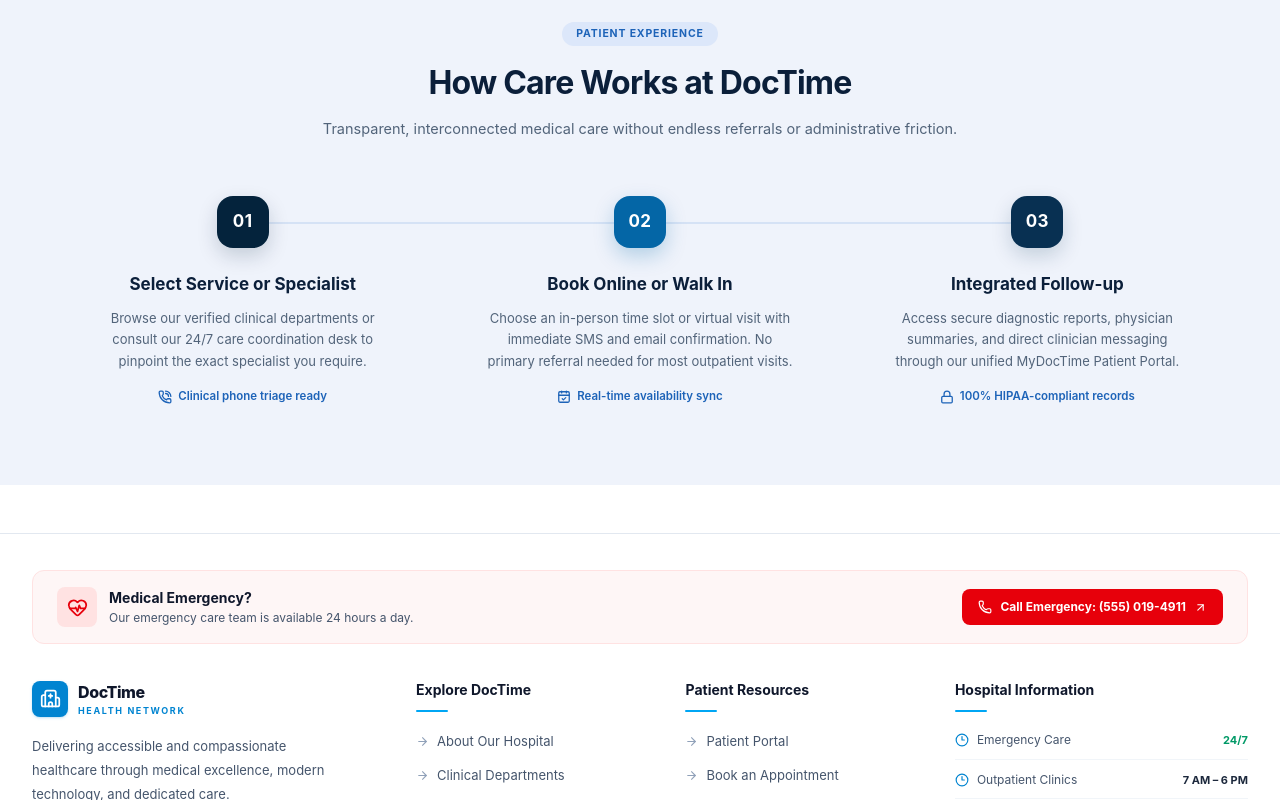
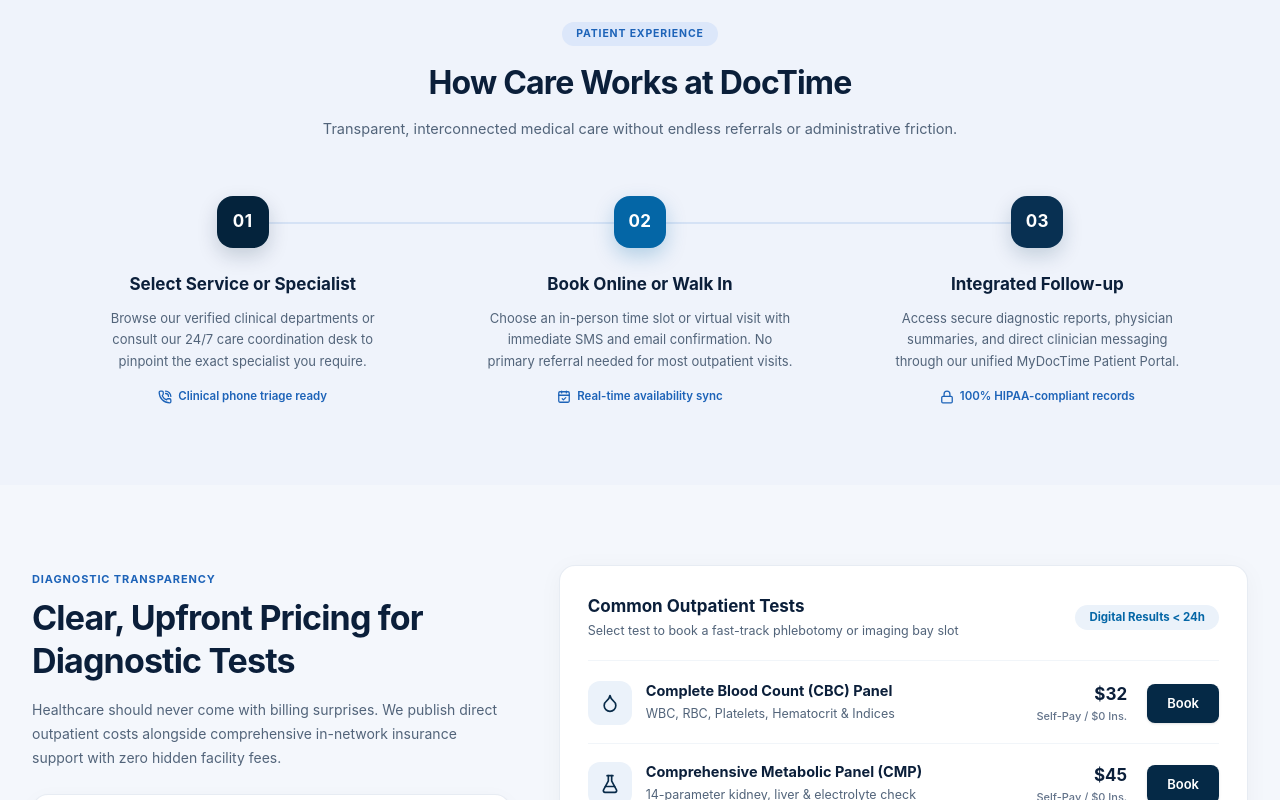
Before and after one commit to abdul-korim-web/doctime, a Next.js app: page /services in a window 1280 px wide. Shown: the part 2000-2800 px from the top of the page. Built offline with nearby package versions, Linux system fonts and the light colour scheme.

Commit message:
Diagnostic Pricing Section added

```diff
--- /dev/null
+++ b/src/components/ServicesLayout/DiagnosticPricingSection.jsx
@@ -0,0 +1,214 @@
+
+
+import React from "react";
+import {
+  ShieldCheck,
+  FileText,
+  Droplet,
+  FlaskConical,
+  Scan,
+  Activity,
+  PlusSquare,
+  Download,
+  ArrowRight,
+} from "lucide-react";
+
+const INSURANCE_NETWORKS = [
+  "Medicare Part B",
+  "BlueCross BlueShield",
+  "Aetna",
+  "UnitedHealthcare",
+  "Cigna",
+  "Humana",
+];
+
+const DIAGNOSTIC_TESTS = [
+  {
+    id: "1",
+    title: "Complete Blood Count (CBC) Panel",
+    description: "WBC, RBC, Platelets, Hematocrit & Indices",
+    price: "$32",
+    subPrice: "Self-Pay / $0 Ins.",
+    icon: <Droplet className="h-5 w-5 text-[#082B49] dark:text-sky-400" strokeWidth={2} />,
+    href: "#book-cbc",
+  },
+  {
+    id: "2",
+    title: "Comprehensive Metabolic Panel (CMP)",
+    description: "14-parameter kidney, liver & electrolyte check",
+    price: "$45",
+    subPrice: "Self-Pay / $0 Ins.",
+    icon: <FlaskConical className="h-5 w-5 text-[#082B49] dark:text-sky-400" strokeWidth={2} />,
+    href: "#book-cmp",
+  },
+  {
+    id: "3",
+    title: "Digital 2-View Chest X-Ray",
+    description: "Frontal & lateral high-resolution radiographs",
+    price: "$85",
+    subPrice: "Self-Pay / In-Net",
+    icon: <Scan className="h-5 w-5 text-[#082B49] dark:text-sky-400" strokeWidth={2} />,
+    href: "#book-xray",
+  },
+  {
+    id: "4",
+    title: "12-Lead Electrocardiogram (ECG)",
+    description: "Cardiologist-reviewed electrical rhythm trace",
+    price: "$60",
+    subPrice: "Self-Pay / In-Net",
+    icon: <Activity className="h-5 w-5 text-[#082B49] dark:text-sky-400" strokeWidth={2} />,
+    href: "#book-ecg",
+  },
+  {
+    id: "5",
+    title: "Diagnostic Abdominal Ultrasound",
+    description: "Full quadrant sonogram with radiologist report",
+    price: "$175",
+    subPrice: "Self-Pay / In-Net",
+    icon: <PlusSquare className="h-5 w-5 text-[#082B49] dark:text-sky-400" strokeWidth={2} />,
+    href: "#book-ultrasound",
+  },
+];
+
+export default function DiagnosticPricingSection() {
+  return (
+    <section className="w-full bg-[#F4F7FC] dark:bg-slate-950 py-20 px-4 sm:px-6 lg:px-8 transition-colors">
+      <div className="mx-auto max-w-[1320px]">
+        {/* Main 2-Column Layout */}
+        <div className="grid grid-cols-1 lg:grid-cols-12 gap-10 lg:gap-12 items-start">
+
+          {/* Left Column: Heading, Info & Insurance Box */}
+          <div className="lg:col-span-5 flex flex-col gap-6">
+            <div>
+              <span className="inline-block text-[11px] font-bold uppercase tracking-[0.08em] text-[#1D63B8] dark:text-sky-400">
+                DIAGNOSTIC TRANSPARENCY
+              </span>
+              <h2 className="mt-2 text-2xl font-bold tracking-tight text-[#0B1F3A] dark:text-slate-100 sm:text-[34px] leading-tight">
+                Clear, Upfront Pricing for Diagnostic Tests
+              </h2>
+              <p className="mt-4 text-[14px] leading-[1.7] text-[#52647A] dark:text-slate-400">
+                Healthcare should never come with billing surprises. We publish direct outpatient costs alongside comprehensive in-network insurance support with zero hidden facility fees.
+              </p>
+            </div>
+
+            {/* Insurance Networks Card */}
+            <div className="rounded-2xl border border-slate-200/80 dark:border-slate-800 bg-white dark:bg-slate-900 p-6 shadow-[0_4px_20px_rgba(15,23,42,0.03)]">
+              <div className="flex items-center gap-2.5 text-[#0B1F3A] dark:text-slate-100 font-bold text-[15px]">
+                <ShieldCheck className="h-5 w-5 text-[#2563EB] dark:text-sky-400" strokeWidth={2.2} />
+                <span>Accepted Insurance Networks</span>
+              </div>
+              <p className="mt-2 text-[13px] leading-relaxed text-[#52647A] dark:text-slate-400">
+                Most diagnostic exams and clinical panels are covered up to 100% by leading carriers:
+              </p>
+
+              {/* Insurance Network Badges */}
+              <div className="mt-4 flex flex-wrap gap-2">
+                {INSURANCE_NETWORKS.map((network, idx) => (
+                  <span
+                    key={idx}
+                    className="rounded-lg bg-[#EBF2FA] dark:bg-slate-800 px-3 py-1.5 text-[12px] font-semibold text-[#1D4ED8] dark:text-sky-300 border border-slate-100 dark:border-slate-700/50"
+                  >
+                    {network}
+                  </span>
+                ))}
+              </div>
+            </div>
+
+            {/* Cost Estimate Callout Box */}
+            <div className="flex items-start gap-3.5 rounded-2xl bg-[#EBF2FA] dark:bg-slate-900/80 border border-slate-200/60 dark:border-slate-800 p-4.5">
+              <div className="flex h-10 w-10 shrink-0 items-center justify-center rounded-xl bg-white dark:bg-slate-800 shadow-sm text-[#1D63B8] dark:text-sky-400">
+                <FileText className="h-5 w-5" strokeWidth={2} />
+              </div>
+              <div>
+                <h4 className="text-[13.5px] font-bold text-[#0B1F3A] dark:text-slate-200">
+                  Need a Formal Cost Estimate?
+                </h4>
+                <p className="mt-0.5 text-[12.5px] text-[#52647A] dark:text-slate-400">
+                  Our Financial Counselors verify coverage prior to appointments.
+                </p>
+              </div>
+            </div>
+          </div>
+
+          {/* Right Column: Tests List Container */}
+          <div className="lg:col-span-7 rounded-2xl border border-slate-200/80 dark:border-slate-800 bg-white dark:bg-slate-900 p-6 sm:p-7 shadow-[0_4px_24px_rgba(15,23,42,0.04)]">
+
+            {/* List Header */}
+            <div className="flex flex-col sm:flex-row sm:items-center justify-between gap-3 pb-5 border-b border-slate-100 dark:border-slate-800">
+              <div>
+                <h3 className="text-[17px] font-bold text-[#0B1F3A] dark:text-slate-100">
+                  Common Outpatient Tests
+                </h3>
+                <p className="text-[12.5px] text-[#52647A] dark:text-slate-400 mt-0.5">
+                  Select test to book a fast-track phlebotomy or imaging bay slot
+                </p>
+              </div>
+              <span className="self-start sm:self-auto rounded-full bg-[#EBF2FA] dark:bg-sky-950/70 px-3.5 py-1 text-[11.5px] font-bold text-[#0466A6] dark:text-sky-400">
+                Digital Results &lt; 24h
+              </span>
+            </div>
+
+            {/* Test Items List with id="1", id="2", etc. */}
+            <div className="mt-5 divide-y divide-slate-100 dark:divide-slate-800">
+              {DIAGNOSTIC_TESTS.map((test) => (
+                <div
+                  key={test.id}
+                  id={test.id}
+                  className="flex flex-col sm:flex-row sm:items-center justify-between gap-4 py-4.5 first:pt-0 last:pb-0 transition-colors"
+                >
+                  {/* Left: Icon & Details */}
+                  <div className="flex items-start gap-3.5">
+                    <div className="flex h-11 w-11 shrink-0 items-center justify-center rounded-xl bg-[#EBF2FA] dark:bg-slate-800 mt-0.5 sm:mt-0">
+                      {test.icon}
+                    </div>
+                    <div>
+                      <h4 className="text-[14.5px] font-bold text-[#0B1F3A] dark:text-slate-100 leading-snug">
+                        {test.title}
+                      </h4>
+                      <p className="mt-1 text-[12.5px] text-[#52647A] dark:text-slate-400 leading-normal">
+                        {test.description}
+                      </p>
+                    </div>
+                  </div>
+
+                  {/* Right: Price & Book Button */}
+                  <div className="flex items-center justify-between sm:justify-end gap-5 pl-14 sm:pl-0">
+                    <div className="text-right">
+                      <div className="text-[17px] font-bold text-[#0B1F3A] dark:text-slate-100">
+                        {test.price}
+                      </div>
+                      <div className="text-[11px] font-medium text-[#64748B] dark:text-slate-400">
+                        {test.subPrice}
+                      </div>
+                    </div>
+
+                    <a
+                      href={test.href}
+                      className="inline-flex items-center justify-center rounded-lg bg-[#052946] hover:bg-[#083B63] dark:bg-sky-600 dark:hover:bg-sky-700 px-5 py-2.5 text-[13px] font-semibold text-white transition-colors shadow-sm"
+                    >
+                      Book
+                    </a>
+                  </div>
+                </div>
+              ))}
+            </div>
+
+            {/* Footer Notice & Download Link */}
+            <div className="mt-7 pt-5 border-t border-slate-100 dark:border-slate-800 flex flex-col sm:flex-row sm:items-center justify-between gap-3 text-[11.5px] text-[#64748B] dark:text-slate-400">
+              <p>* Pricing includes professional read and digital portal archiving.</p>
+              <a
+                href="#download-chargemaster"
+                className="inline-flex items-center gap-1.5 font-semibold text-[#1D63B8] dark:text-sky-400 hover:underline"
+              >
+                <span>Download Full 2026 Chargemaster (PDF)</span>
+                <Download className="h-3.5 w-3.5" strokeWidth={2.2} />
+              </a>
+            </div>
+
+          </div>
+
+        </div>
+      </div>
+    </section>
+  );
+}
--- a/src/components/ServicesLayout/ServicesLayout.jsx
+++ b/src/components/ServicesLayout/ServicesLayout.jsx
@@ -2,6 +2,7 @@ import React from 'react'
 import ServicesHero from './ServicesHero'
 import ClinicalUnitsSection from './ClinicalUnitsSection'
 import HowCareWorksSection from './HowCareWorksSection'
+import DiagnosticPricingSection from './DiagnosticPricingSection'
 
 export default function ServicesLayout() {
   return (
@@ -9,6 +10,7 @@ export default function ServicesLayout() {
         <ServicesHero/>
         <ClinicalUnitsSection/>
         <HowCareWorksSection/>
+        <DiagnosticPricingSection/>
     </div>
   )
 }
```
